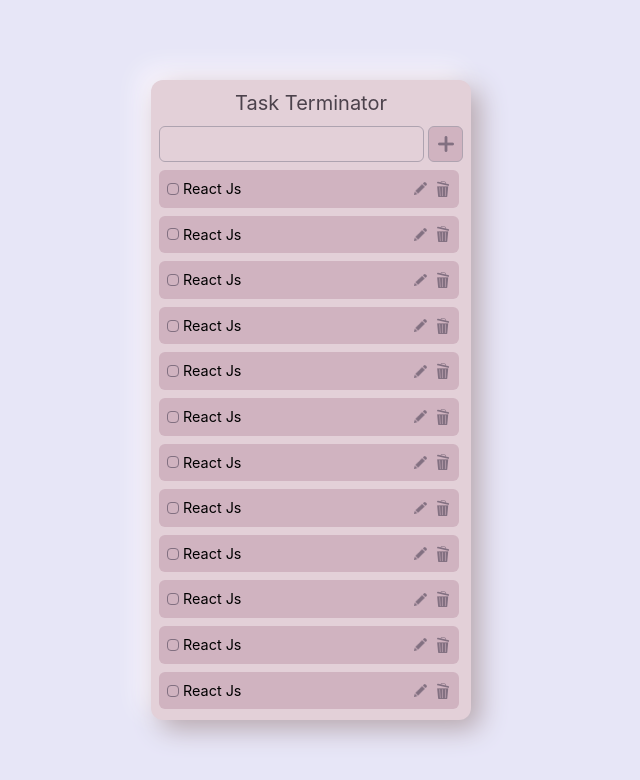
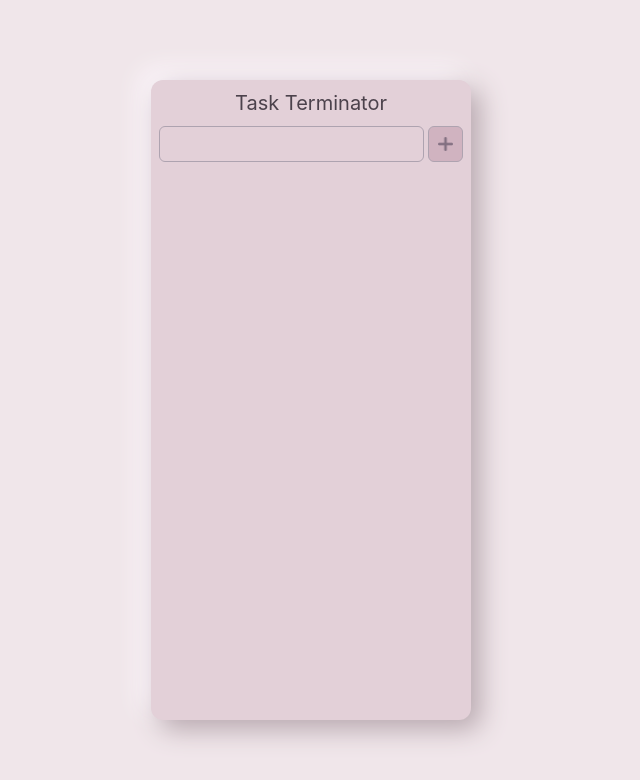
Before and after one commit to nithya-aj/todo_redux, a React (Create React App) app: page / in a window 1280 px wide. Shown: the top 780 px of the page, without its empty margins (329-969 px from the left). Built offline with nearby package versions, Linux system fonts and the light colour scheme.

Commit message:
add todo

```diff
--- a/src/App.js
+++ b/src/App.js
@@ -3,26 +3,42 @@
 import addIcon from './images/plus.png'
 import trash from './images/trash.png'
 import edit from './images/edit.png'
+import { useDispatch, useSelector } from 'react-redux';
+import { addTodo } from './features/todo/todoSlice';
 
 function App() {
+  const dispatch = useDispatch()
   const [done, setDone] = useState(false)
+  const [input, setInput] = useState("")
+  const todos = useSelector(state => state.todos)
+  console.log(todos, 'todos')
+  const addTodoHandler = (e) => {
+    e.preventDefault()
+    dispatch(addTodo(input))
+    setInput('')
+  }
+
   return (
-    <div className='bg-[#E7E6F7] h-screen w-full grid place-items-center '>
+    <div className='bg-[#F0E6EA] h-screen w-full grid place-items-center '>
       <div className='bg-[#E3D0D8] h-[80%] w-1/4 aspect-auto rounded-[12px] shadow-mainBox p-2 gap-2 flex flex-col overflow-hidden'>
         <h3 className='text-[20px] flex items-center justify-center text-[#4C424C] ' >Task Terminator</h3>
-        <div className='flex gap-1'>
-          <input type="text" className='w-full h-9 outline-none border border-[#AEA3B0] bg-transparent rounded-md px-3 text-[#827081]  ' />
-          <div className=' h-9 w-10 bg-[#D0B3C0] border border-[#AEA3B0] rounded-md flex items-center justify-center cursor-pointer'>
-            <img src={addIcon} alt="" className='h-[1rem]' />
-          </div>
-        </div>
+        <form onSubmit={addTodoHandler} className='flex gap-1'>
+          <input type="text" className='w-full h-9 outline-none border border-[#AEA3B0] bg-transparent rounded-md px-3 text-[#827081]  '
+            value={input}
+            onChange={(e) => setInput(e.target.value)}
+          />
+          <button className=' h-9 w-10 bg-[#D0B3C0] border border-[#AEA3B0] rounded-md flex items-center justify-center cursor-pointer'>
+            <img src={addIcon} alt="" className='h-[0.9rem]' />
+          </button>
+        </form>
         <div className='h-full overflow-y-auto'>
           <div className='flex flex-col gap-2 pr-1'>
 
-            {Array.from({ length: 20 }).map(() => (<div className='bg-[#D0B3C0] rounded-md px-2 py-2 overflow-hidden break-words text-[0.9rem] flex items-center justify-between'>
+            {todos.map((todo, id) => (
+              <div key={id} className='bg-[#D0B3C0] rounded-md px-2 py-2 overflow-hidden break-words text-[0.9rem] flex items-center justify-between'>
                 <div className='flex gap-1 items-center '>
                   <div onClick={() => setDone(!done)} className={`h-3 w-3 border border-[#827081] rounded-[4px] cursor-pointer ${done ? 'bg-[#827081]' : ''}`}></div>
-                React Js
+                  {todo.text}
                 </div>
                 <div className='flex gap-2 items-center'>
                   <img src={edit} alt="" className='h-[0.8rem] cursor-pointer' />
--- a/src/index.js
+++ b/src/index.js
@@ -1,11 +1,15 @@
+import { Provider } from 'react-redux';
 import React from 'react';
 import ReactDOM from 'react-dom/client';
 import './index.css';
 import App from './App';
+import { store } from './store/store';
 
 const root = ReactDOM.createRoot(document.getElementById('root'));
 root.render(
   <React.StrictMode>
-    <App />
+    <Provider store={store}>
+      <App />
+    </Provider>
   </React.StrictMode>
 );
```
Also changed, not shown: src/store/store.js (line endings or trailing spaces). Lines whose indentation alone changed are shown as unchanged.
